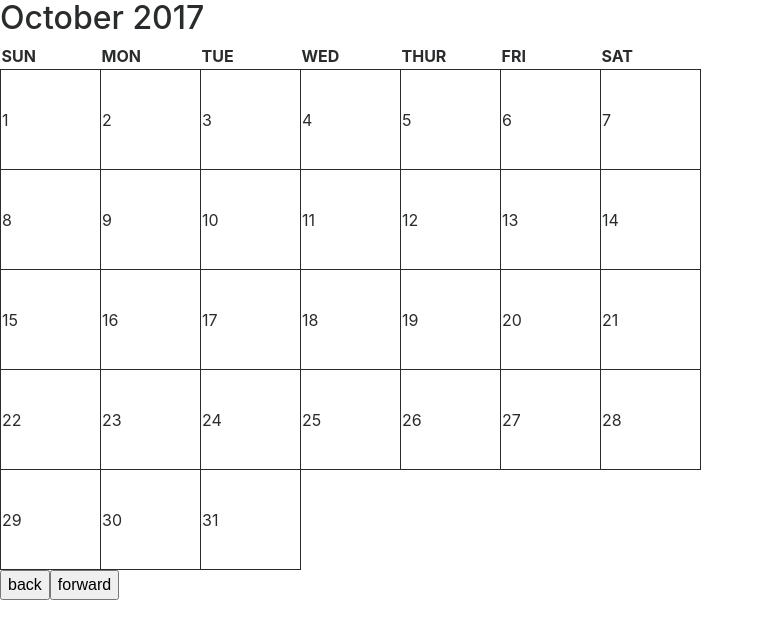
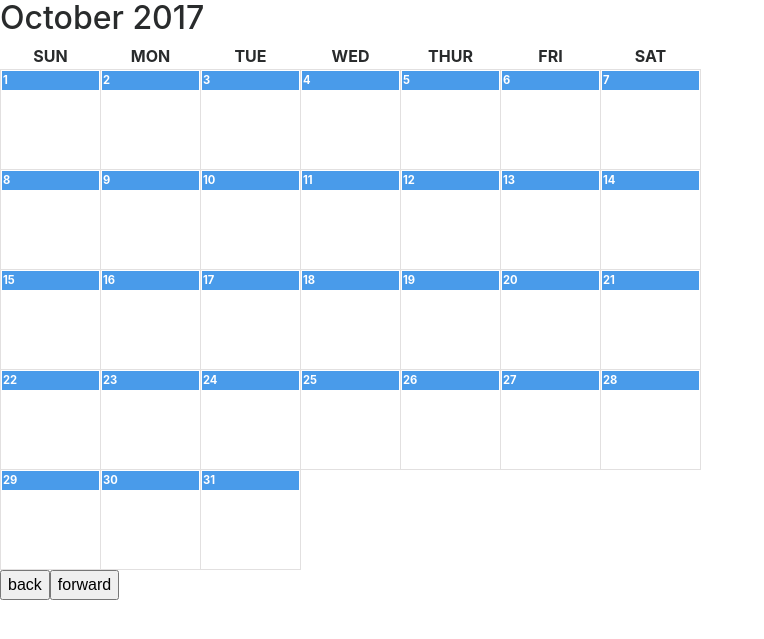
Before and after one commit to Tennyx/rinklink, a Django app: page /rink-calendar/ in a window 1280 px wide. Shown: the top 639 px of the page, without its empty margins (0-764 px from the left). Run offline with Django 3.2, Linux system fonts and the light colour scheme; data comes from the database, SQL or seed files in the repository; lists and menus that the app fills with data are empty; parts of the project's set-up code (start-up, migrations or seed data) failed here and were passed over; some libraries are stand-ins or nearby versions.

Commit message:
calendar work.

```diff
--- a/rink_calendar/static/css/main.css
+++ b/rink_calendar/static/css/main.css
@@ -1,5 +1,17 @@
-td {
+.cellShell {
 	height: 100px;
 	width: 100px;
-	border: solid 1px;
+	border: solid .5px #e2e0e0;
 }
+
+.singleCell {
+	width: 100%;
+	height: 100%;
+}
+
+.dateNum{
+	height: 15%;
+	font-size: 70%;
+	background: rgba(73,155,234,1);
+	color: white;
+}
--- a/rink_calendar/static/js/rinkCalendar2.js
+++ b/rink_calendar/static/js/rinkCalendar2.js
@@ -8,17 +8,17 @@ function createCal(date){
 	let monthWeeks = Math.floor((monthDays + monthStart) / 7);
 	let firstWeekCounter = monthStart;
 	let calendar = [];
-	let weeks = ['<tr><th>SUN</th><th>MON</th><th>TUE</th><th>WED</th><th>THUR</th><th>FRI</th><th>SAT</th></tr>'];
+	let weeks = ['<tr><th class="text-center">SUN</th><th class="text-center">MON</th><th class="text-center">TUE</th><th class="text-center">WED</th><th class="text-center">THUR</th><th class="text-center">FRI</th><th class="text-center">SAT</th></tr>'];
 	let firstWeek = '';
 	let firstDays = 1;
 
 	for(i=0;i<7;i++){
 				if(firstWeekCounter > 0){
-			firstWeek += '<td className="cellShell nodate"></td>';
+			firstWeek += '<td class="cellShell nodate"></td>';
 			firstWeekCounter -= 1;
 		}
 		else{
-			firstWeek += '<td className="cellShell" id=' + firstDays + '>' + firstDays +'</td>';
+			firstWeek += '<td class="cellShell"><table class="singleCell"><th class="cellData dateNum" id=' + firstDays + '>' + firstDays +'</th><tr></tr></table></td>';
 			firstDays += 1;
 		}
 
@@ -31,7 +31,7 @@ function createCal(date){
 	for(day=8-monthStart;day<=monthDays;day){
 		let daysInWeek = '';
 		for(i=0;i<7;i++){
-			daysInWeek += '<td className="cellShell" id="' + day + '">' + day + '</td>';
+			daysInWeek += '<td class="cellShell"><table class="singleCell"><th class="cellData dateNum" id=' + day + '>' + day +'</th><tr></tr></table></td>';
 			day++
 			if(day > monthDays){
 				break;
```
